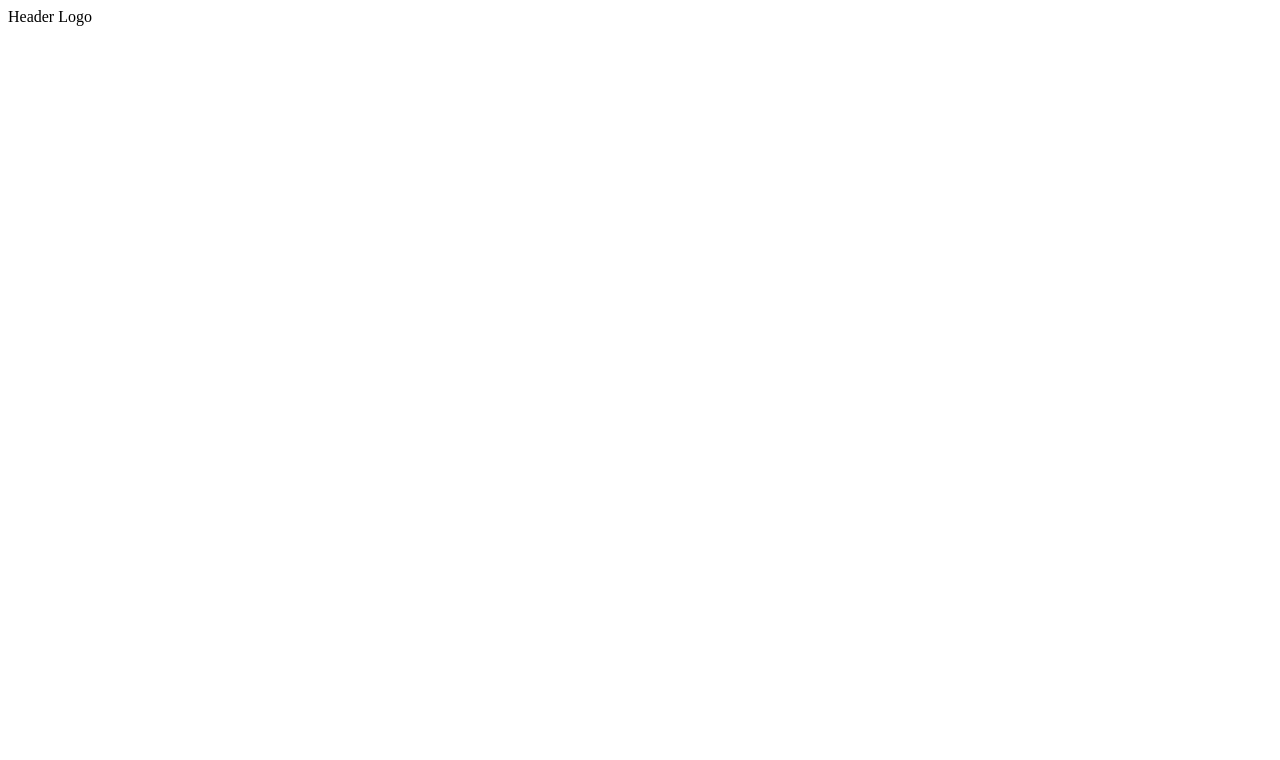
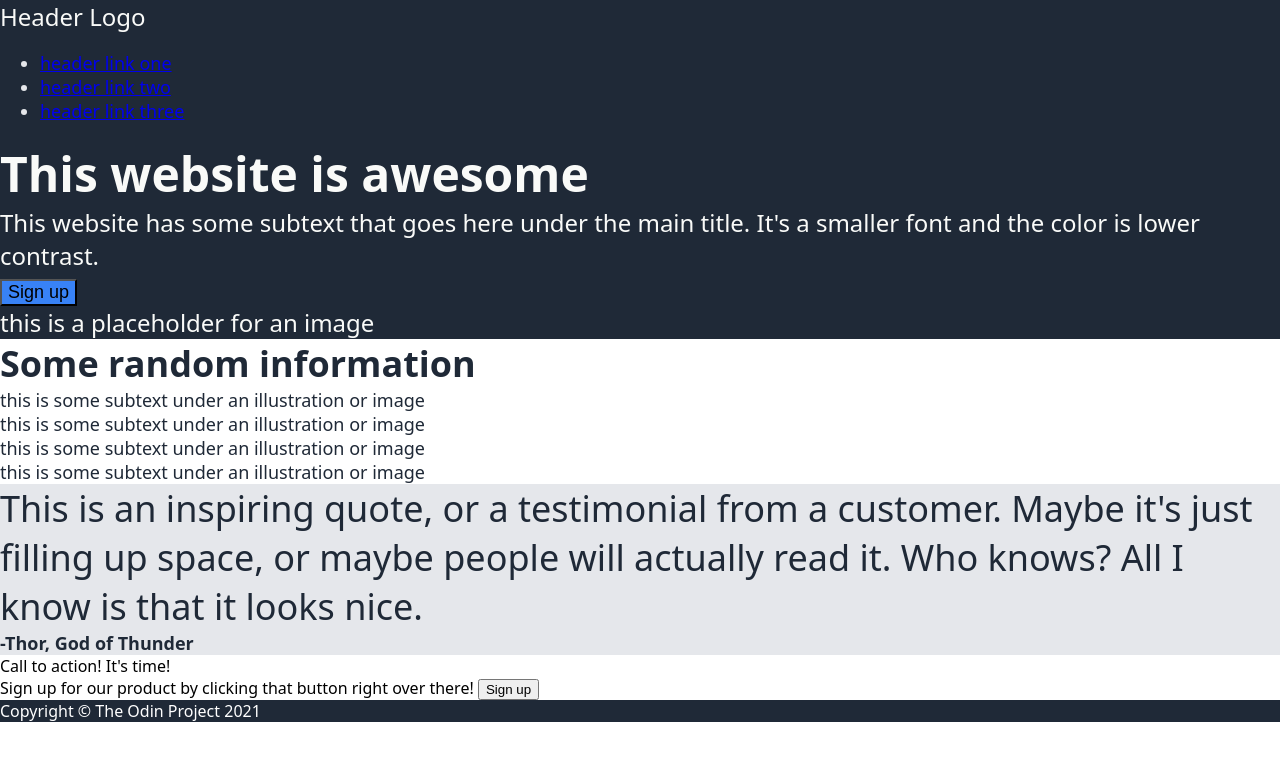
Before and after one commit to STARBOYJEDI/Landing-Page, a plain HTML site: page index.html in a window 1280 px wide. Drawn offline with Linux system fonts and the light colour scheme.

Commit message:
Add header links, content sections, and styles for landing page

```diff
--- a/index.html
+++ b/index.html
@@ -9,6 +9,42 @@
     <body>
         <div class="header">
             Header Logo
+            <ul class="right-links">
+                <li><a href="#">header link one</a></li>
+                <li><a href="#">header link two</a></li>
+                <li><a href="#">header link three</a></li>
+            </ul>
+            <div class="container">
+                <div class="left-card">This website is awesome</div>
+                <div class="paragraph">This website has some subtext that goes here under the main title. It's a smaller font and the color is lower contrast.</div>
+                <button type="button">Sign up</button>
+                <div class="image">this is a placeholder for an image</div>
+            </div>
+        </div>
+        <div class="middle">
+            Some random information
+            <div class="box">this is some subtext under an illustration or image</div>
+            <div class="box">this is some subtext under an illustration or image</div>
+            <div class="box">this is some subtext under an illustration or image</div>
+            <div class="box">this is some subtext under an illustration or image</div>
+        </div>
+        <div class="quote">
+            This is an inspiring quote, or a testimonial from a customer.
+            Maybe it's just filling up space, or maybe people will actually read it.
+            Who knows? All I know is that it looks nice.
+            <div class="attribution">
+                -Thor, God of Thunder
+            </div>
+        </div>
+        <div class="blue-box">
+            Call to action! It's time!
+            <div class="sub-text">
+                Sign up for our product by clicking that button right over there!
+                <button type="submit">Sign up</button>
+            </div>
+        </div>
+        <div class="footer">
+            Copyright © The Odin Project 2021
         </div>
     </body>
 </html>
--- a/style.css
+++ b/style.css
@@ -0,0 +1,58 @@
+@import url('https://fonts.googleapis.com/css2?family=Roboto:wght@400;700&display=swap');
+
+body {
+    font-family: system-ui, -apple-system, BlinkMacSystemFont, 'Segoe UI', Roboto, Oxygen, Ubuntu, Cantarell, 'Open Sans', 'Helvetica Neue', sans-serif;
+    margin: 0;
+    min-height: 100vh;
+}
+
+.header, .footer {
+    background: #1F2937;
+    color: white;
+}
+
+.left-card {
+    font-size: 48px;
+    color: #f9faf8;
+    font-weight: 900;
+}
+
+.right-links {
+    font-size: 18px;
+    color: #e5e7eb;
+}
+
+.header {
+    font-size: 24px;
+    color: #f9faf8;
+}
+
+.container button {
+    font-size: 18px;
+    background-color: #3882f6;
+}
+
+.middle {
+    font-size: 36px;
+    color: #1F2937;
+    font-weight: 900;
+}
+
+.box {
+    font-size: 18px;
+    color: #1F2937;
+    font-weight: normal;
+}
+
+.quote {
+    background-color: #e5e7eb;
+    font-size: 36px;
+    color: #1F2937;
+    font-weight: 300;
+}
+
+.attribution {
+    font-size: 18px;
+    color: #1F2937;
+    font-weight: 700;
+}
```
